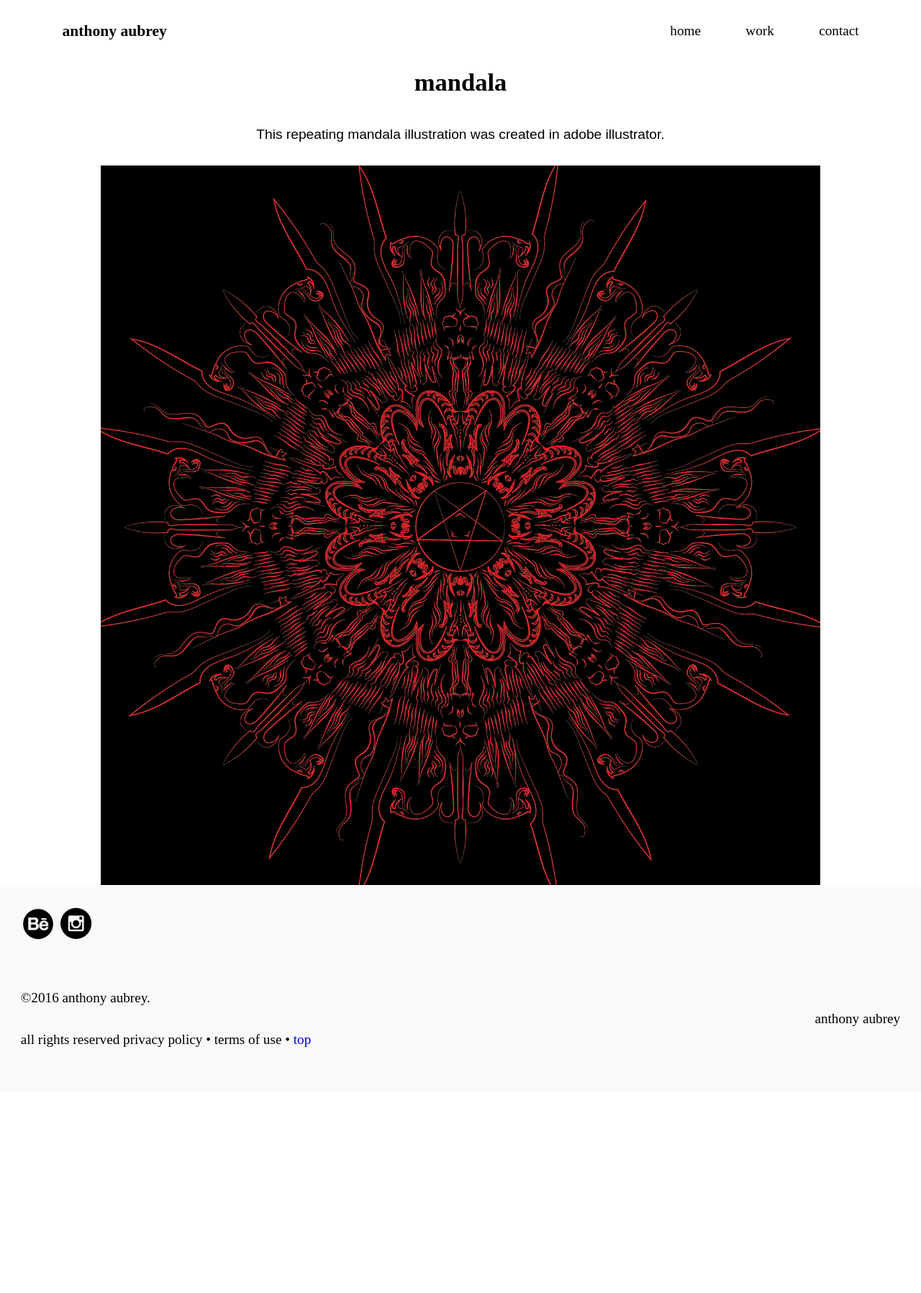
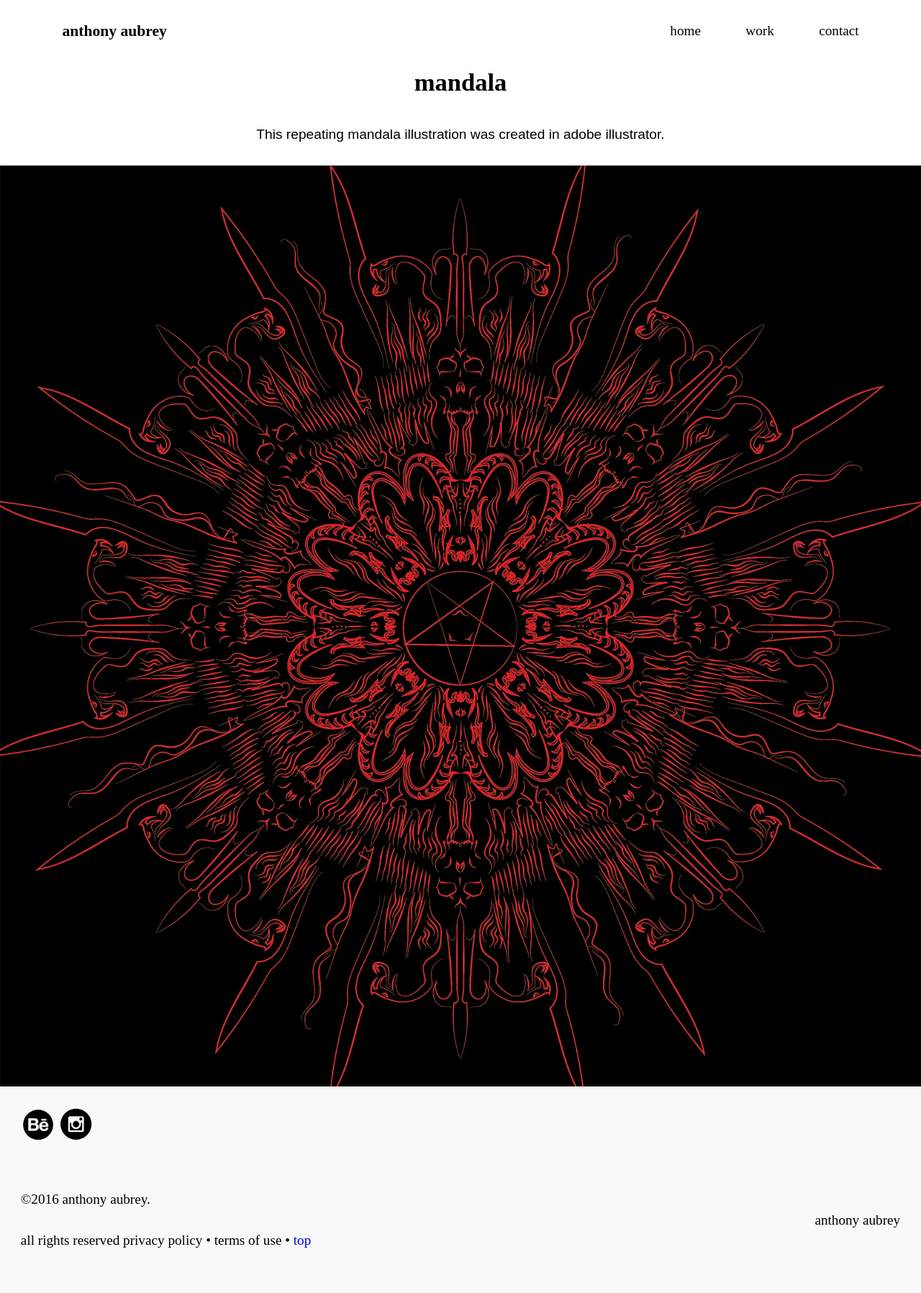
Before and after one commit to anthonyaubrey/portfolio, a Jekyll site: the page built from mandalapage.html, in a window 1280 px wide. Shown: the whole page at 72% size. Built offline with Jekyll 4.4.1, drawn with Linux system fonts in a browser that asks for light colours; before the commit the page ends 1517 px from its top, so only the background shows below that.

Commit message:
made img bigger on mandala page

```diff
--- a/mandalapage.html
+++ b/mandalapage.html
@@ -7,7 +7,7 @@ layout: default
     <h1 class="text-center">mandala</h1>
     <p class="open-sans text-center">This repeating mandala illustration was created in adobe illustrator.</p>
     <div>
-      <img class="img-flex limgwrap"src="{{site.baseurl}}/img/mandala-l.jpg">
+      <img class="img-flex xlimgwrap"src="{{site.baseurl}}/img/mandala-l.jpg">
     </div>
   </div>
 </main>
```
